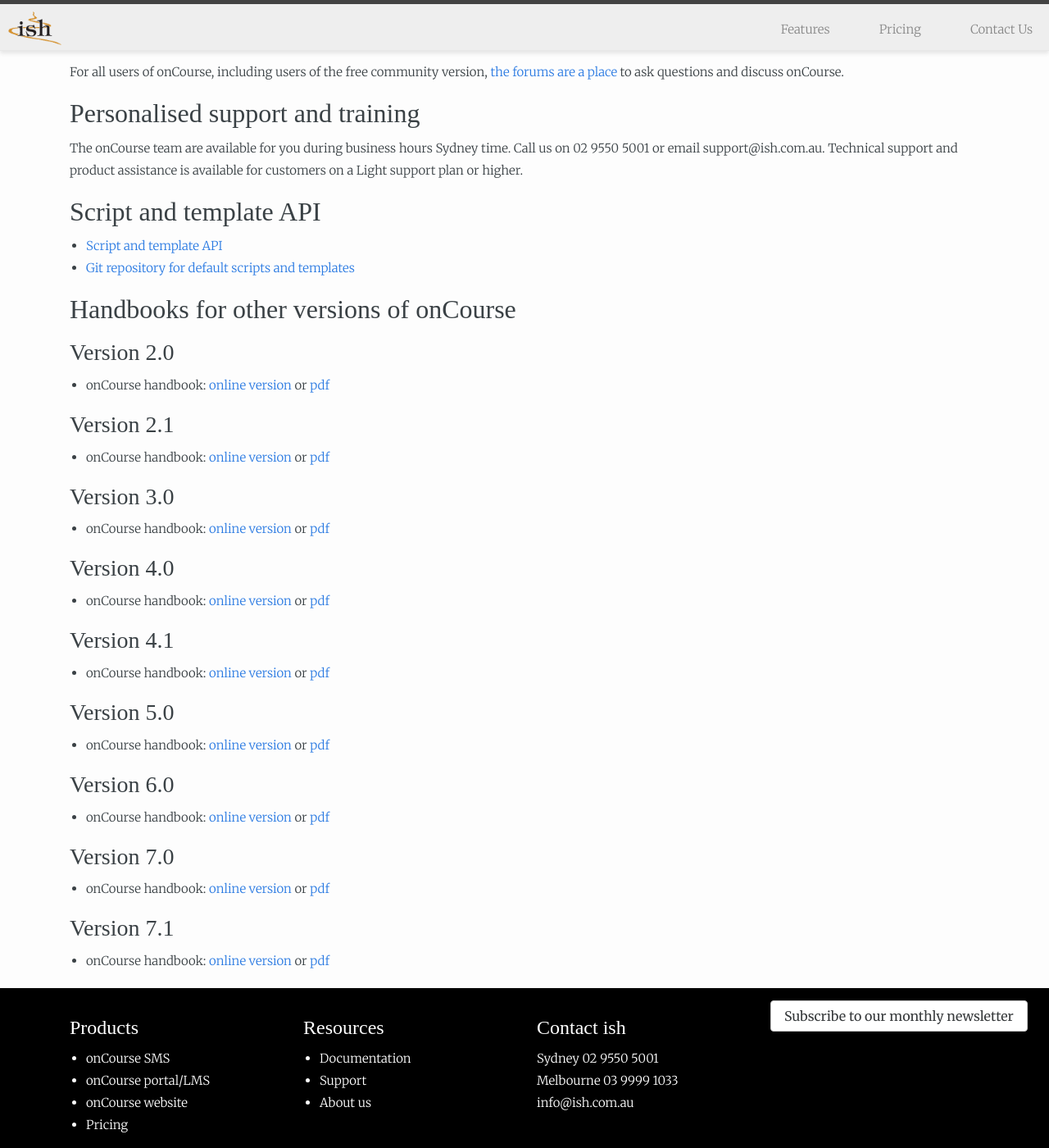
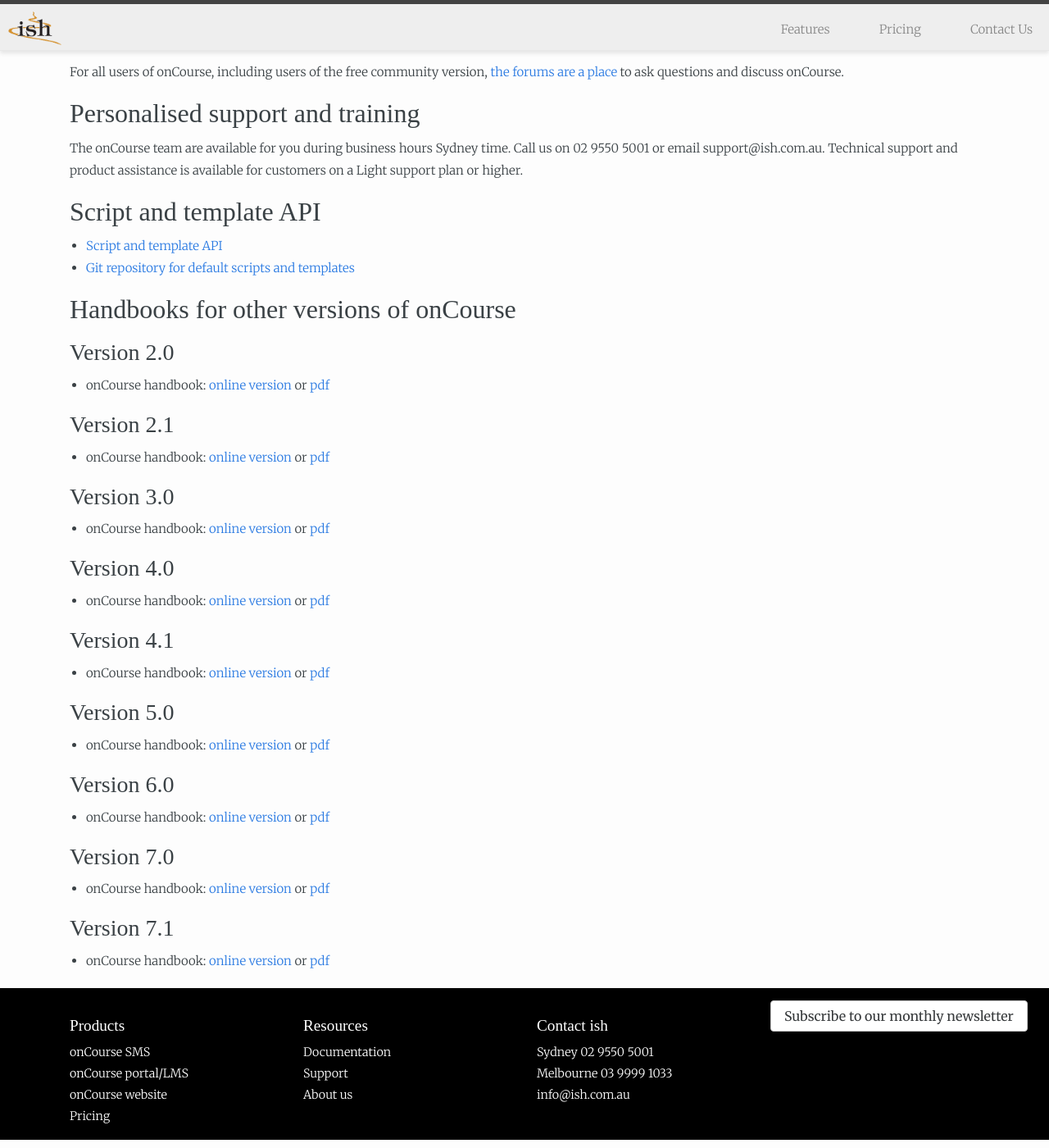
Before and after one commit to stephenmcilwaine/website, a Jekyll site: the page built from support/index.md, in a window 1280 px wide and 1400 px high, scrolled down 443 px. Shown: the whole window at 82% size. Built offline with Jekyll 4.4.1, drawn with Linux system fonts in a browser that asks for light colours; some web fonts are replaced; comment, search, counter and statistics services are not loaded.

Commit message:
Get rid of excessive bold in footer

```diff
--- a/assets/css/_sass/_footer.scss
+++ b/assets/css/_sass/_footer.scss
@@ -1,7 +1,23 @@
 footer {
     background: $footer-bg;
     color: $footer-text-color;
+
+    // the following two lines fix the OSX bug of overly bolding text on dark background
+    -moz-osx-font-smoothing: grayscale;
+    -webkit-font-smoothing: antialiased;
+
     padding: 15px 0;
+    font-size: 0.9rem;
+
+    h4 {
+        font-size: 1.2rem;
+    }
+
+    ul {
+        list-style-type: none;
+        margin-left: 0;
+    }
+
     a {
         color: $white;
         &:hover {
```
